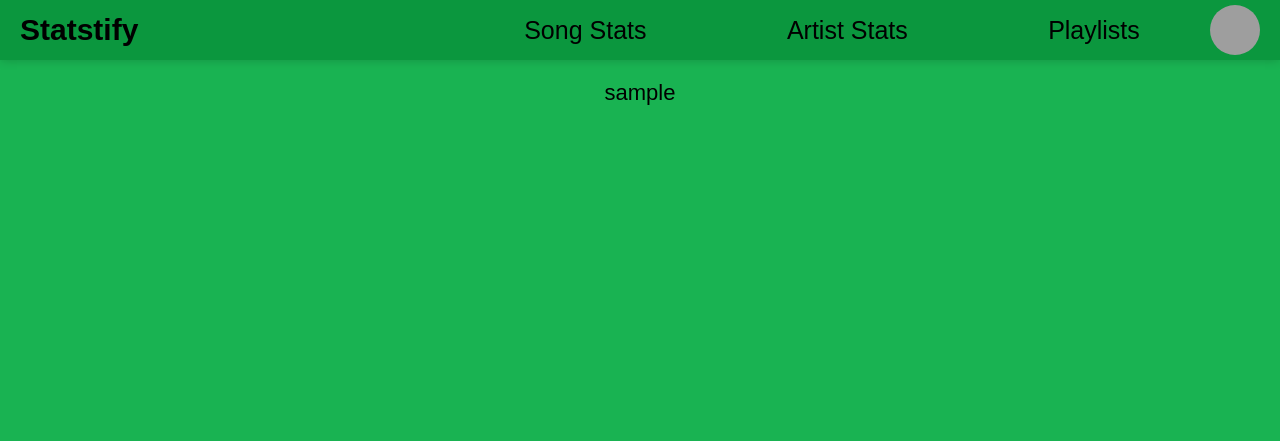
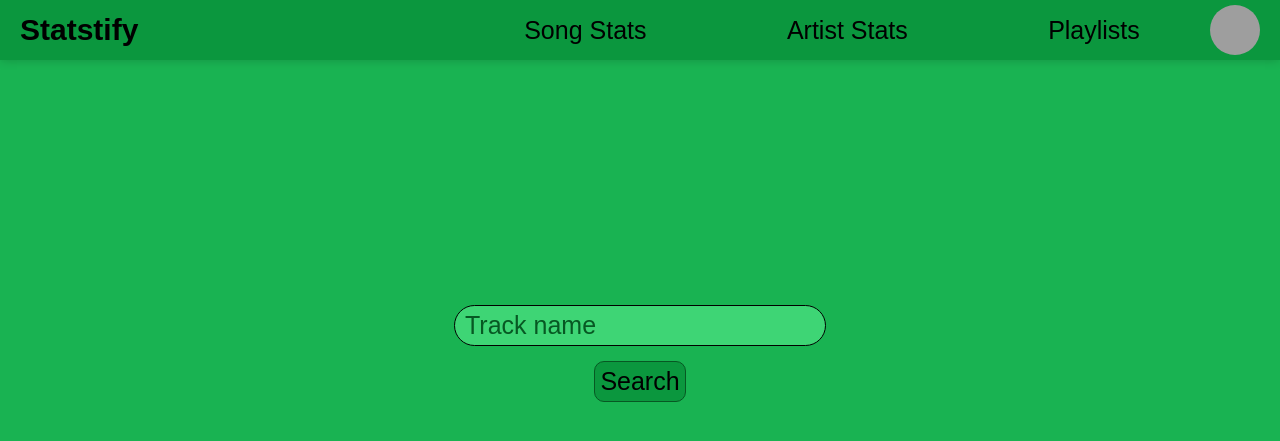
Before and after one commit to AyenamKhanal/Spotify, a Flask app: page /song-stats in a window 1280 px wide. Shown: the top 441 px of the page. Run offline with Flask 3, Linux system fonts and the light colour scheme; the visitor is signed in with stand-in values (Sample User, id 1); grey boxes are pictures that could not be loaded.

Commit message:
created the frontend for song-stats page

```diff
--- a/app.py
+++ b/app.py
@@ -124,7 +124,7 @@ def home():
 @app.route("/song-stats", methods=["GET", "POST"])
 def song_stats():
 
-    return render_template("test.html", user_profile_pic=session["user_profile_pic"], response=session["user_name"])
+    return render_template("song-stats.html", user_profile_pic=session["user_profile_pic"])
 
 
 if __name__ == '__main__':
--- a/static/styles.css
+++ b/static/styles.css
@@ -6,6 +6,7 @@
     --BUTTON-HOVER: #075823;
     --LIGHTGREEN: #19b352c9;
     --NAVGREEN: #0b973e;
+    --SEARCH-BAR-GREEN: #3ed575;
 
 }
 
@@ -187,3 +188,42 @@ select {
 .nav-items li {
     margin: 5px;
 }
+
+.search-div {
+    margin-top: 225px;
+}
+
+.search-button {
+    font-size: 25px;
+    background-color: var(--BUTTON);
+    margin: 15px;
+    padding: 5px;
+    border-radius: 10px;
+    border: none;
+    border: solid var(--BUTTON-HOVER) 1px;
+
+}
+
+.search-button:hover {
+    background-color: var(--BUTTON-HOVER);
+    color: white;
+    border: solid black 1px;
+}
+
+.search-bar {
+    font-size: 25px;
+    border-radius: 25px;
+    padding: 5px 10px;
+    width: 30%;
+    background-color: var(--SEARCH-BAR-GREEN);
+    border: solid var(--BUTTON-HOVER) 0.5px;
+}
+
+.search-bar:focus {
+    border: solid black 1.5px;
+    outline: none;
+}
+
+.search-bar::placeholder {
+    color: var(--BUTTON-HOVER);
+}
--- a/templates/song-stats.html
+++ b/templates/song-stats.html
@@ -6,6 +6,11 @@
 
 {% block main %}
 
-    {{ response }}
+<form action="/song-stats" method="post">
+    <div class="search-div">
+        <input autocomplete="off" autofocus name="track" placeholder="Track name" type="text" class="search-bar">
+    </div>
+    <button type="submit" class="search-button">Search</button>
+</form>
 
 {% endblock %}s
```
